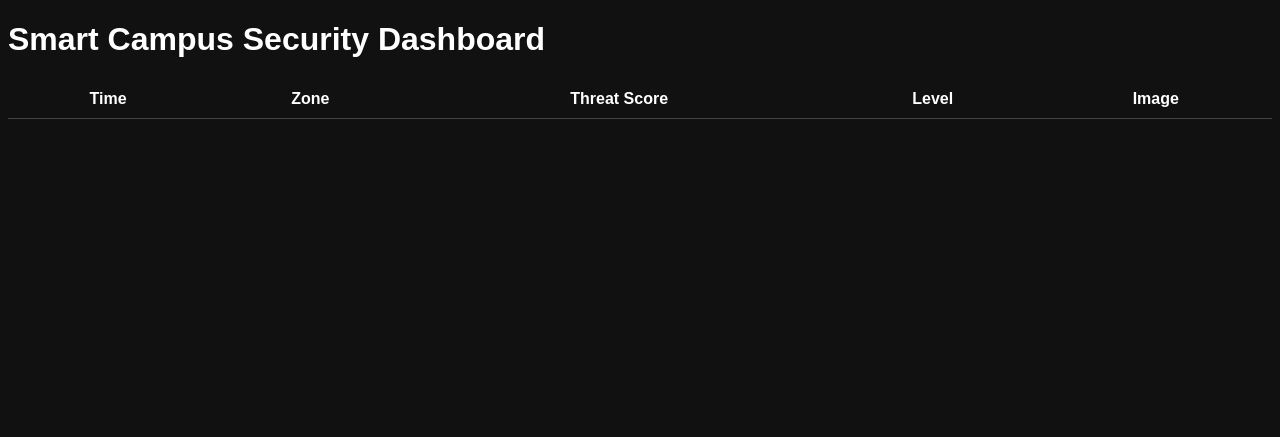
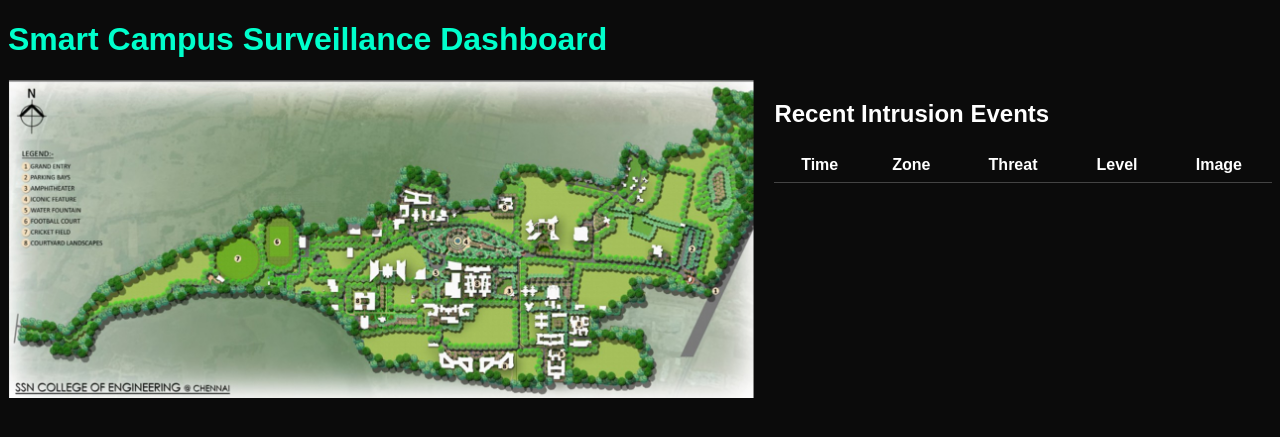
Before and after one commit to nikhil-karthik-avvss/security-system, a Flask app: page / in a window 1280 px wide. Shown: the top 437 px of the page. Run offline with Flask 3, Linux system fonts and the light colour scheme; data that the repository does not hold is empty.

Commit message:
Improved UI

```diff
--- /dev/null
+++ b/app.py
@@ -0,0 +1,114 @@
+import json
+import sqlite3
+import random
+import threading
+import paho.mqtt.client as mqtt
+from flask import Flask, render_template
+
+BROKER = "broker.hivemq.com"
+TOPIC = "ssn/campus/security"
+
+images = [
+"intruder1.jpg",
+"intruder2.jpg",
+"intruder3.jpg"
+]
+
+app = Flask(__name__)
+
+conn = sqlite3.connect("security_events.db", check_same_thread=False)
+cur = conn.cursor()
+
+
+def init_db():
+
+    cur.execute("""
+    CREATE TABLE IF NOT EXISTS events(
+        id INTEGER PRIMARY KEY AUTOINCREMENT,
+        timestamp DATETIME DEFAULT CURRENT_TIMESTAMP,
+        zone TEXT,
+        motion INTEGER,
+        light INTEGER,
+        distance REAL,
+        sound INTEGER,
+        threat INTEGER,
+        level TEXT,
+        image TEXT
+    )
+    """)
+
+    conn.commit()
+
+
+def on_connect(client, userdata, flags, rc):
+    print("MQTT Connected")
+    client.subscribe(TOPIC)
+
+
+def on_message(client, userdata, msg):
+
+    data = json.loads(msg.payload.decode())
+
+    zone = data["zone"]
+    motion = data["motion"]
+    light = data["light"]
+    distance = data["distance"]
+    sound = data["sound"]
+    threat = data["threat"]
+    level = data["level"]
+
+    image = None
+
+    if level == "HIGH":
+        image = random.choice(images)
+
+    cur.execute("""
+    INSERT INTO events(zone,motion,light,distance,sound,threat,level,image)
+    VALUES(?,?,?,?,?,?,?,?)
+    """,(zone,motion,light,distance,sound,threat,level,image))
+
+    conn.commit()
+
+    print("Stored:",zone,level)
+
+
+def start_mqtt():
+
+    client = mqtt.Client()
+
+    client.on_connect = on_connect
+    client.on_message = on_message
+
+    client.connect(BROKER,1883,60)
+
+    client.loop_forever()
+
+
+@app.route("/")
+def dashboard():
+
+    cur.execute("""
+    SELECT timestamp,zone,threat,level,image
+    FROM events
+    ORDER BY id DESC
+    LIMIT 30
+    """)
+
+    rows = cur.fetchall()
+
+    high_zones = [r[1] for r in rows if r[3]=="HIGH"]
+
+    return render_template("dashboard.html",
+                           events=rows,
+                           alerts=high_zones)
+
+
+if __name__ == "__main__":
+
+    init_db()
+
+    mqtt_thread = threading.Thread(target=start_mqtt)
+    mqtt_thread.daemon = True
+    mqtt_thread.start()
+
+    app.run(host="0.0.0.0",port=10000)
--- a/requirements.txt
+++ b/requirements.txt
@@ -22,4 +22,7 @@ idna==3.6
 charset-normalizer==3.3.2
 
 gunicorn==21.2.0
+
 flask
+paho-mqtt
+gunicorn
--- a/templates/dashboard.html
+++ b/templates/dashboard.html
@@ -1,15 +1,33 @@
 <!DOCTYPE html>
 <html>
+
 <head>
 
-<title>Campus Security Dashboard</title>
+<title>Campus Security Control Room</title>
 
 <style>
 
 body{
+background:#0b0b0b;
+color:white;
 font-family:Arial;
-background:#111;
-color:white;
+}
+
+h1{
+color:#00ffcc;
+}
+
+.container{
+display:flex;
+}
+
+.map{
+width:60%;
+}
+
+.events{
+width:40%;
+padding-left:20px;
 }
 
 table{
@@ -18,22 +36,13 @@ border-collapse:collapse;
 }
 
 th,td{
-padding:10px;
+padding:8px;
 border-bottom:1px solid #444;
 }
 
-.high{
-color:red;
-font-weight:bold;
-}
-
-.medium{
-color:orange;
-}
-
-.low{
-color:lightgreen;
-}
+.high{color:red;}
+.medium{color:orange;}
+.low{color:lightgreen;}
 
 </style>
 
@@ -41,14 +50,26 @@ color:lightgreen;
 
 <body>
 
-<h1>Smart Campus Security Dashboard</h1>
+<h1>Smart Campus Surveillance Dashboard</h1>
+
+<div class="container">
+
+<div class="map">
+
+<img src="/static/campus_map.jpg" width="100%">
+
+</div>
+
+<div class="events">
+
+<h2>Recent Intrusion Events</h2>
 
 <table>
 
 <tr>
 <th>Time</th>
 <th>Zone</th>
-<th>Threat Score</th>
+<th>Threat</th>
 <th>Level</th>
 <th>Image</th>
 </tr>
@@ -65,7 +86,13 @@ color:lightgreen;
 {{e[3]}}
 </td>
 
-<td>{{e[4]}}</td>
+<td>
+{% if e[4] %}
+{{e[4]}}
+{% else %}
+-
+{% endif %}
+</td>
 
 </tr>
 
@@ -73,5 +100,10 @@ color:lightgreen;
 
 </table>
 
+</div>
+
+</div>
+
 </body>
+
 </html>
```
Also changed, not shown: images/intruder1.jpg (added), images/intruder2.jpg (added), images/intruder3.jpg (added), static/campus_map.jpg (added).
